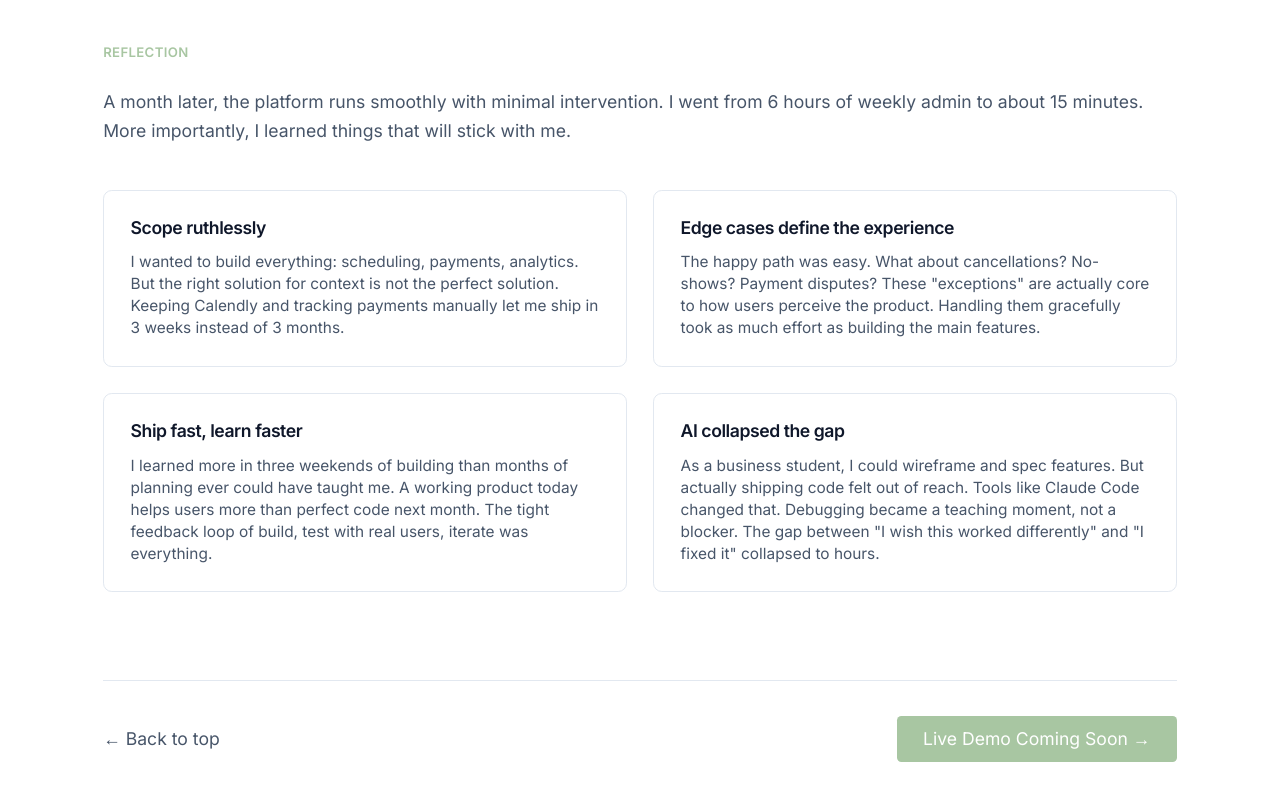
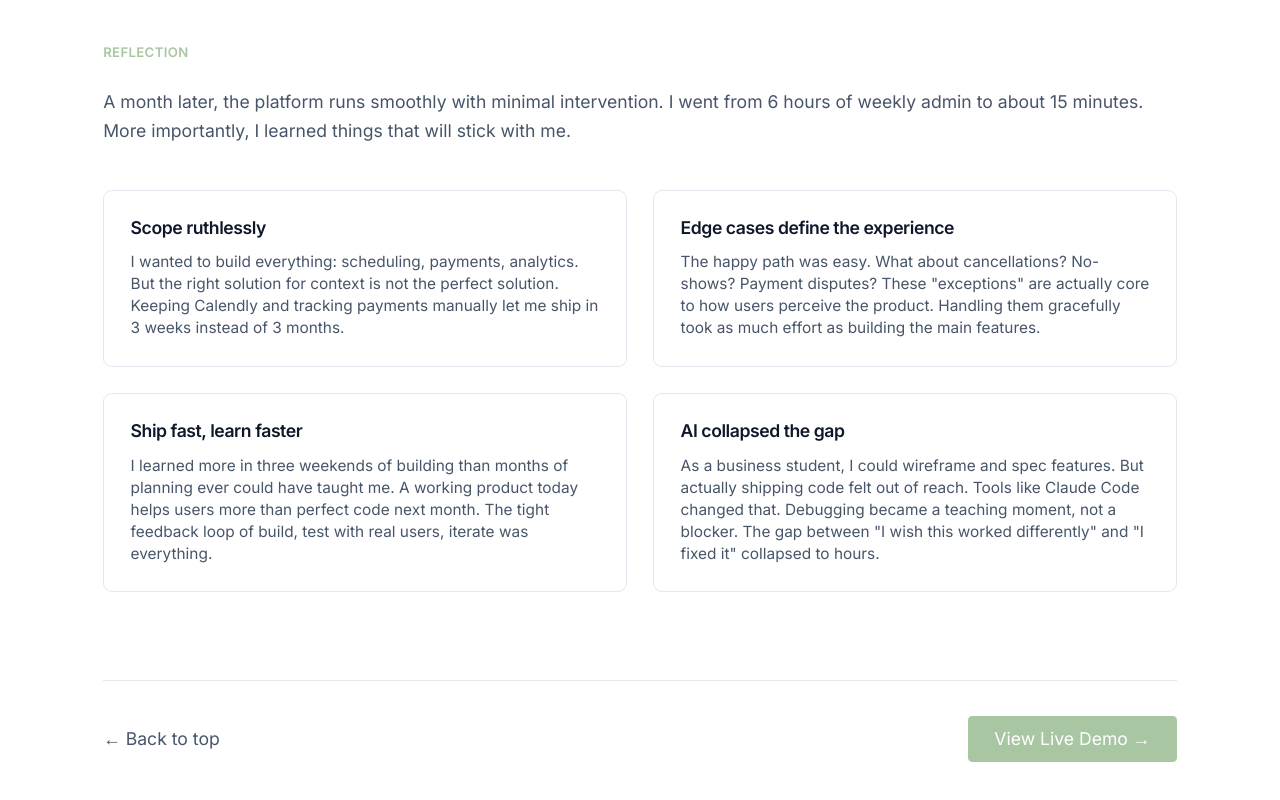
Before and after one commit to zhw16-dev/portfolio, a Next.js app: page /tutoring-platform in a window 1280 px wide. Shown: the part 3446-4246 px from the top of the page. Built offline with nearby package versions, Linux system fonts and the light colour scheme.

Commit message:
added demo link to tutoring-platform

```diff
--- a/src/app/tutoring-platform/page.tsx
+++ b/src/app/tutoring-platform/page.tsx
@@ -481,12 +481,12 @@ export default function TutoringPlatformPage() {
                 ← Back to top
               </button>
               <a
-                href="#"
+                href="https://tutoringdemo.vercel.app/"
                 target="_blank"
                 rel="noopener noreferrer"
                 className="bg-sage-green text-white px-6 py-2 rounded hover:bg-sage-green/90 transition-colors inline-flex items-center"
               >
-                Live Demo Coming Soon →
+                View Live Demo →
               </a>
             </div>
           </div>
```
